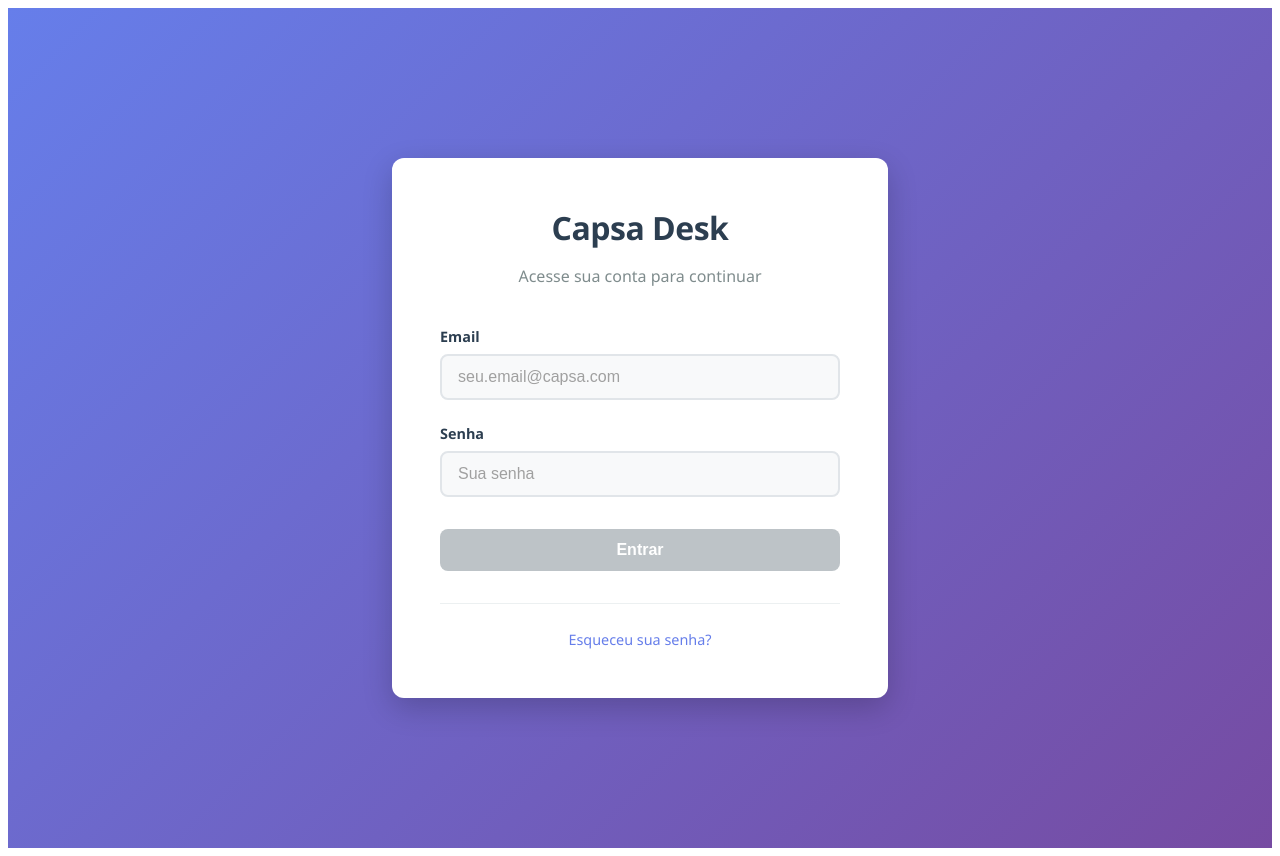
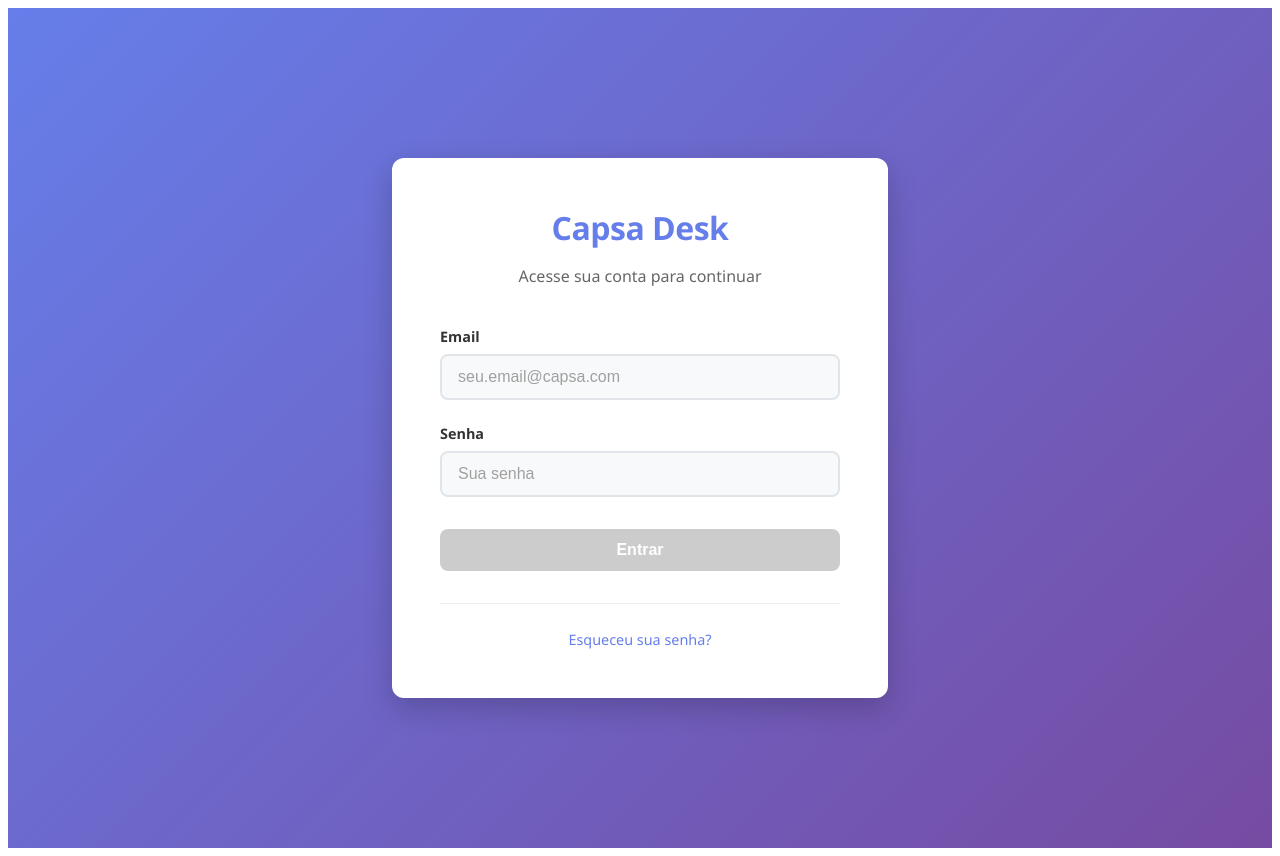
Before and after one commit to FernandaCaroline3/Trigger-Frontend, an Angular app: page /login in a window 1280 px wide. Built offline with nearby package versions, Linux system fonts and the light colour scheme.

Commit message:
atualizando tela de login

```diff
--- a/src/app/login/login.component.css
+++ b/src/app/login/login.component.css
@@ -24,7 +24,7 @@
 }
 
 .logo-text {
-  color: #2c3e50;
+  color: #667eea;
   margin: 0 0 1rem 0;
   font-size: 2rem;
   font-weight: 700;
@@ -33,7 +33,7 @@
 
 .welcome-text {
   margin: 0;
-  color: #7f8c8d;
+  color: #666666;
   font-size: 1rem;
   font-weight: 400;
 }
@@ -51,7 +51,7 @@
   display: block;
   margin-bottom: 0.5rem;
   font-weight: 600;
-  color: #2c3e50;
+  color: #333333;
   font-size: 0.9rem;
 }
 
@@ -85,7 +85,7 @@
 .login-button {
   width: 100%;
   padding: 0.75rem;
-  background: #667eea;
+  background: linear-gradient(135deg, #667eea 0%, #764ba2 100%);
   color: white;
   border: none;
   border-radius: 8px;
@@ -97,13 +97,12 @@
 }
 
 .login-button:hover:not(:disabled) {
-  background: #5a6fd8;
-  transform: translateY(-1px);
-  box-shadow: 0 4px 12px rgba(102, 126, 234, 0.3);
+  transform: translateY(-2px);
+  box-shadow: 0 5px 15px rgba(102, 126, 234, 0.4);
 }
 
 .login-button:disabled {
-  background: #bdc3c7;
+  background: #ccc;
   cursor: not-allowed;
   transform: none;
 }
```
